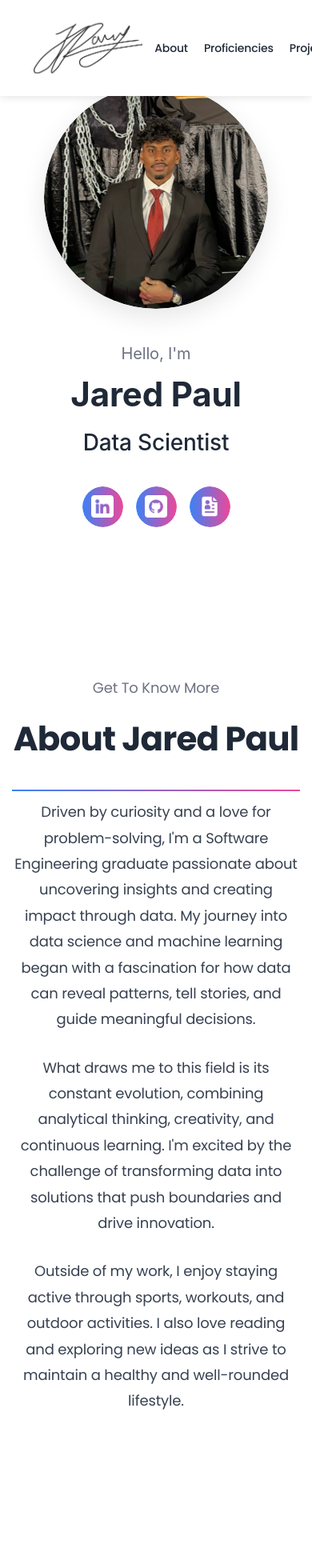
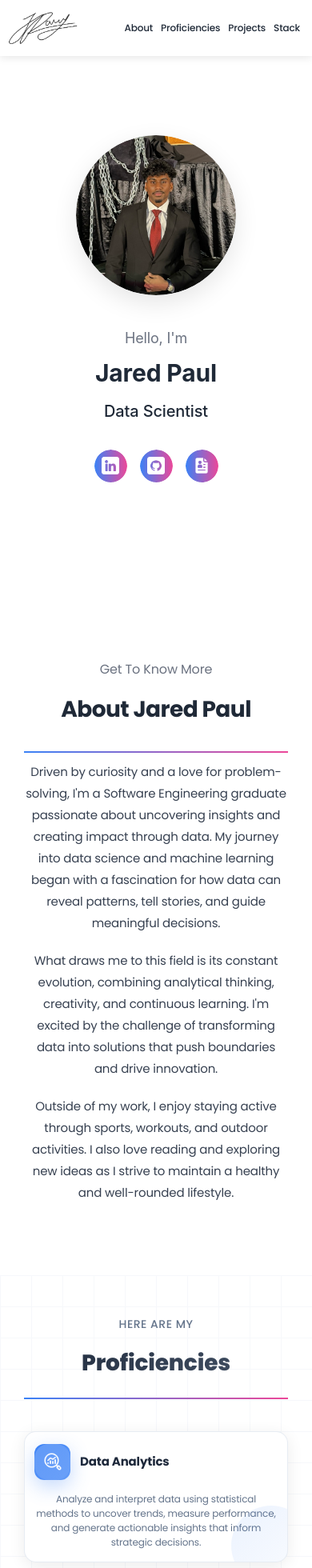
Before and after one commit to jrpaul08/portfolio, a React (Create React App) app: page / in a window 390 px wide. Shown: the top 1960 px of the page at 80% size. Built offline with nearby package versions, Linux system fonts and the light colour scheme.

Commit message:
add mobile responsiveness

```diff
--- a/src/components/About/About.css
+++ b/src/components/About/About.css
@@ -43,12 +43,21 @@
 }
 
 @media (max-width: 768px) {
+  .about {
+    padding-bottom: 80px;
+    margin-bottom: 50px;
+  }
+
+  .about-content {
+    padding: 0 20px;
+  }
+
   .about-subtitle {
-    font-size: 18px;
+    font-size: 16px;
   }
 
   .about-title {
-    font-size: 42px;
+    font-size: 32px;
   }
 
   .about-text {
@@ -56,6 +65,26 @@
   }
 
   .about-text p {
-    font-size: 18px;
+    font-size: 16px;
+    margin-bottom: 20px;
   }
 }
+
+@media (max-width: 480px) {
+  .about {
+    padding-bottom: 60px;
+    margin-bottom: 30px;
+  }
+
+  .about-content {
+    padding: 0 15px;
+  }
+
+  .about-title {
+    font-size: 28px;
+  }
+
+  .about-text p {
+    font-size: 15px;
+  }
+}
--- a/src/components/Header/Header.css
+++ b/src/components/Header/Header.css
@@ -69,11 +69,47 @@
 }
 
 @media (max-width: 768px) {
+  .header-content {
+    padding: 15px 20px 15px 0;
+  }
+
+  .logo {
+    height: 60px;
+    padding-left: 15px;
+  }
+
+  .logo-signature {
+    max-width: 200px;
+  }
+
   .nav {
-    gap: 20px;
+    gap: 15px;
   }
 
   .nav-link {
     font-size: 14px;
   }
 }
+
+@media (max-width: 480px) {
+  .header-content {
+    padding: 10px 15px 10px 0;
+  }
+
+  .logo {
+    height: 50px;
+    padding-left: 10px;
+  }
+
+  .logo-signature {
+    max-width: 150px;
+  }
+
+  .nav {
+    gap: 10px;
+  }
+
+  .nav-link {
+    font-size: 12px;
+  }
+}
--- a/src/components/Hero/Hero.css
+++ b/src/components/Hero/Hero.css
@@ -145,13 +145,17 @@
 
 @media (max-width: 768px) {
   .hero {
-    padding: 100px 0 60px;
+    height: auto;
+    min-height: 100vh;
+    padding: 120px 20px 60px;
+    margin-top: -60px;
   }
 
   .hero-content {
     grid-template-columns: 1fr;
     gap: 40px;
     text-align: center;
+    padding: 0;
   }
 
   .hero-text {
@@ -159,20 +163,20 @@
   }
 
   .profile-circle {
-    width: 280px;
-    height: 280px;
+    width: 250px;
+    height: 250px;
   }
 
   .hero-greeting {
-    font-size: 20px;
+    font-size: 18px;
   }
 
   .hero-name {
-    font-size: 42px;
+    font-size: 36px;
   }
 
   .hero-title {
-    font-size: 28px;
+    font-size: 24px;
   }
 
   .hero-contact-buttons {
@@ -181,13 +185,13 @@
   }
 
   .hero-contact-btn {
-    width: 55px;
-    height: 55px;
+    width: 50px;
+    height: 50px;
   }
 
   .contact-icon {
-    width: 28px;
-    height: 28px;
+    width: 26px;
+    height: 26px;
   }
 
   .hero-cta {
@@ -195,3 +199,32 @@
     padding: 12px 20px;
   }
 }
+
+@media (max-width: 480px) {
+  .hero {
+    padding: 100px 15px 50px;
+  }
+
+  .profile-circle {
+    width: 200px;
+    height: 200px;
+  }
+
+  .hero-name {
+    font-size: 30px;
+  }
+
+  .hero-title {
+    font-size: 20px;
+  }
+
+  .hero-contact-btn {
+    width: 45px;
+    height: 45px;
+  }
+
+  .contact-icon {
+    width: 22px;
+    height: 22px;
+  }
+}
--- a/src/components/Proficiencies/Proficiencies.css
+++ b/src/components/Proficiencies/Proficiencies.css
@@ -189,54 +189,83 @@
 
 @media (max-width: 768px) {
   .proficiencies {
-    padding: 60px 0;
+    padding: 50px 0;
+  }
+
+  .proficiencies-header {
+    padding: 0 20px;
+  }
+
+  .proficiencies-subtitle {
+    font-size: 14px;
   }
 
   .proficiencies-title {
-    font-size: 42px;
+    font-size: 32px;
   }
 
   .proficiencies-description {
-    font-size: 16px;
+    font-size: 15px;
   }
 
   .proficiencies-container {
     grid-template-columns: 1fr;
-    gap: 20px;
-    padding: 0 10px;
-  }
-
-  .proficiency-card {
-    padding: 25px 20px;
-  }
-
-  .proficiency-header {
-    flex-direction: column;
-    text-align: center;
     gap: 15px;
-  }
-
-  .proficiency-icon {
-    width: 60px;
-    height: 60px;
-  }
-
-  .proficiency-image {
-    width: 35px;
-    height: 35px;
-  }
-
-  .proficiency-title {
-    font-size: 20px;
-  }
-}
-
-@media (max-width: 480px) {
-  .proficiencies-container {
-    padding: 0 5px;
+    padding: 0 20px;
   }
 
   .proficiency-card {
     padding: 20px 15px;
   }
+
+  .proficiency-header {
+    flex-direction: row;
+    text-align: left;
+    gap: 12px;
+  }
+
+  .proficiency-icon {
+    width: 45px;
+    height: 45px;
+  }
+
+  .proficiency-image {
+    width: 24px;
+    height: 24px;
+  }
+
+  .proficiency-title {
+    font-size: 16px;
+  }
+
+  .proficiency-description {
+    font-size: 13px;
+    text-align: center;
+  }
 }
+
+@media (max-width: 480px) {
+  .proficiencies-header {
+    padding: 0 15px;
+  }
+
+  .proficiencies-title {
+    font-size: 28px;
+  }
+
+  .proficiencies-container {
+    padding: 0 15px;
+  }
+
+  .proficiency-card {
+    padding: 15px 12px;
+  }
+
+  .proficiency-title {
+    font-size: 15px;
+  }
+
+  .proficiency-description {
+    font-size: 12px;
+  }
+}
--- a/src/components/ProjectDetail/ProjectDetail.css
+++ b/src/components/ProjectDetail/ProjectDetail.css
@@ -345,6 +345,73 @@
   }
 }
 
+@media (max-width: 480px) {
+  .project-detail {
+    padding-top: 80px;
+  }
+
+  .project-detail-container {
+    padding: 0 12px;
+  }
+
+  .back-button {
+    padding: 10px 18px;
+    font-size: 14px;
+    margin-bottom: 30px;
+  }
+
+  .project-detail-title {
+    font-size: 24px;
+  }
+
+  .project-detail-header {
+    margin-bottom: 40px;
+  }
+
+  .project-detail-overview,
+  .project-detail-section,
+  .project-detail-dashboard {
+    padding: 20px 15px;
+  }
+
+  .section-title {
+    font-size: 20px;
+  }
+
+  .project-detail-description {
+    font-size: 14px;
+  }
+
+  .section-list li {
+    font-size: 13px;
+    padding-left: 20px;
+  }
+
+  .tool-tag {
+    font-size: 11px;
+    padding: 5px 10px;
+  }
+
+  .image-item {
+    padding: 12px;
+  }
+
+  .image-caption {
+    font-size: 12px;
+  }
+
+  .cluster-label {
+    font-size: 14px;
+  }
+
+  .cluster-description {
+    font-size: 13px;
+  }
+
+  .cluster-strategy {
+    font-size: 12px;
+  }
+}
 /* Zoomed out styles */
 .project-detail.zoomed-out {
   min-height: auto;
--- a/src/components/Projects/Projects.css
+++ b/src/components/Projects/Projects.css
@@ -120,12 +120,20 @@
 
 @media (max-width: 768px) {
   .projects {
-    padding: 60px 0;
+    padding: 50px 0;
+  }
+
+  .projects .container {
+    padding: 0 20px;
+  }
+
+  .projects-title {
+    font-size: 32px;
   }
 
   .project-content {
     grid-template-columns: 1fr;
-    gap: 40px;
+    gap: 30px;
   }
 
   .project-info {
@@ -133,14 +141,44 @@
   }
 
   .project-dashboard-image {
-    min-height: 250px;
+    width: 100%;
+    margin-left: 0;
+    min-height: auto;
+    border-radius: 8px;
+  }
+
+  .project-name {
+    font-size: 16px;
+  }
+
+  .project-description {
+    font-size: 13px;
   }
 
   .teaser-text {
-    font-size: 16px;
+    font-size: 14px;
   }
 
   .project-teaser {
     gap: 12px;
+    align-items: center;
   }
 }
+
+@media (max-width: 480px) {
+  .projects .container {
+    padding: 0 15px;
+  }
+
+  .projects-title {
+    font-size: 28px;
+  }
+
+  .project-name {
+    font-size: 15px;
+  }
+
+  .project-description {
+    font-size: 12px;
+  }
+}
--- a/src/components/Tools/Tools.css
+++ b/src/components/Tools/Tools.css
@@ -73,29 +73,70 @@
 }
 
 @media (max-width: 768px) {
+  .tools {
+    padding-top: 50px;
+    padding-bottom: 50px;
+  }
+
+  .tools-header {
+    padding: 0 20px;
+    margin-bottom: 30px;
+  }
+
+  .tools-subtitle {
+    font-size: 14px;
+  }
+
   .tools-title {
-    font-size: 42px;
+    font-size: 32px;
+  }
+
+  .tools-grid {
+    grid-template-columns: repeat(3, 1fr);
+    gap: 15px;
+    padding: 0 20px;
+  }
+
+  .tool-card {
+    padding: 15px 10px;
+  }
+
+  .tool-logo {
+    width: 50px;
+    height: 50px;
+  }
+
+  .tool-name {
+    font-size: 12px;
+  }
+}
+
+@media (max-width: 480px) {
+  .tools-header {
+    padding: 0 15px;
+  }
+
+  .tools-title {
+    font-size: 28px;
   }
 
   .tools-grid {
     grid-template-columns: repeat(2, 1fr);
-    gap: 20px;
+    gap: 12px;
+    padding: 0 15px;
   }
 
   .tool-card {
-    padding: 20px 15px;
+    padding: 12px 8px;
   }
 
   .tool-logo {
-    width: 60px;
-    height: 60px;
-  }
-
-  .tool-emoji {
-    font-size: 30px;
+    width: 45px;
+    height: 45px;
+    margin-bottom: 10px;
   }
 
   .tool-name {
-    font-size: 14px;
+    font-size: 11px;
   }
 }
```
